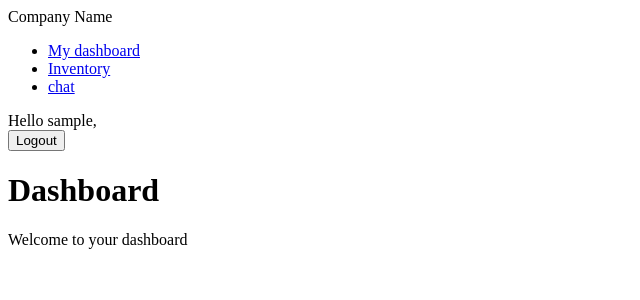
After one commit to arsham909/repair_shop, a Django app: page / in a window 1280 px wide. The commit adds this page. Shown: the top 300 px of the page, without its empty margins (0-640 px from the left). Run offline with Django 5.2, Linux system fonts and the light colour scheme; the visitor is signed in with stand-in values (Sample User, id 1).

Commit message:
built and modify login , logout, change password , dashboard

```diff
--- /dev/null
+++ b/repair_shop/users/templates/base.html
@@ -0,0 +1,44 @@
+{% load static %}
+<!DOCTYPE html>
+<html lang="en">
+<head>
+    <meta charset="UTF-8">
+    <meta name="viewport" content="width=device-width, initial-scale=1.0">
+    <title>{% block title %} {% endblock %}</title>
+</head>
+<body>
+
+    <div id="header">
+        <span class="logo">Company Name</span>
+        {% if request.user.is_authenticated %}
+            <ul class="menu">
+                <li {% if section == "dashboard" %} class="selected" {% endif %}>
+                    <a href="{% url 'dashboard' %}"> My dashboard </a>
+                </li>
+                <li {% if section == "inventory" %} class="selected" {% endif %}>
+                    <a href="#"> Inventory </a>
+                </li>
+                <li {% if section == "chat" %} class="selected" {% endif %}>
+                    <a href="#"> chat </a>
+                </li>
+            </ul>
+        {% endif %}
+    </div>
+    <span class="user">
+        {% if request.user.is_authenticated %}
+            Hello {{ request.user.firstname| default:request.user.username}},
+            <form action="{% url 'logout' %}" method="post">
+                <button type="submit"> Logout </button>
+                {% csrf_token %}
+            </form>
+        {% else %}
+            <a href="{% url 'login' %}">log-in</a>
+        {% endif %}
+    </span>
+
+    <div id="body">
+    {% block body %}
+    {% endblock %}
+    </div>
+</body>
+</html>
--- a/repair_shop/users/templates/users/accounts/dashboard.html
+++ b/repair_shop/users/templates/users/accounts/dashboard.html
@@ -1,13 +1,8 @@
-{% extends 'users/base.html'%}
+{% extends 'base.html'%}
 
-{% block title  %}
-    <p>dashboard</p>
-{% endblock %}
+{% block title  %} Dashboard {% endblock %}
 
 {%  block body%}
-    <form  method="post">{% csrf_token %}
-        <p>welcome</p>
-        <h1>hello</h1>
-        <button type="submit">logout</button>
-    </form>
+    <h1>Dashboard</h1>
+    <p>Welcome to your dashboard </p>
 {% endblock%}
--- a/repair_shop/users/templates/users/accounts/login.html
+++ b/repair_shop/users/templates/users/accounts/login.html
@@ -1,4 +1,4 @@
-{% extends "users/base.html" %}
+{% extends "base.html" %}
 
 {% block title %}Jobs {% endblock%}
 
--- a/repair_shop/users/urls.py
+++ b/repair_shop/users/urls.py
@@ -1,9 +1,15 @@
+from django.contrib.auth import views as auth_views
 from django.urls import path
 from . import views
 
 app_nameapp_name = 'users'
 
 urlpatterns  = [
-    path('login/', views.login_view, name='login'),
-    path('dashboard/' , views.logout_view, name='logout')
+    # path('login/', views.login_view, name='login'),
+    # path('dashboard/' , views.logout_view, name='logout'),
+    path('login/', auth_views.LoginView.as_view(), name='login'),
+    path('logout/', auth_views.LogoutView.as_view(), name='logout'),
+    path('password-change/' ,auth_views.PasswordChangeView.as_view(), name='changepassword'),
+    path('password-change/done/', auth_views.PasswordChangeDoneView.as_view(), name='password_change_done'),
+    path('', views.dashboard , name='dashboard'),
 ]
--- a/repair_shop/users/views.py
+++ b/repair_shop/users/views.py
@@ -1,5 +1,6 @@
 from django.shortcuts import render, redirect
 from django.contrib.auth import authenticate, login, logout
+from django.contrib.auth.decorators import login_required
 from django.http import HttpResponse
 from .forms import LoginForm
 
@@ -33,3 +34,8 @@ def logout_view(request):
     if request.method == 'POST':
         logout(request)
         return render(request, 'users/accounts/login.html')
+
+
+@login_required
+def dashboard(request):
+    return render(request, 'users/accounts/dashboard.html', {'section': 'dashboard'})
```
Also changed, not shown: repair_shop/repair_shop/settings.py (+6 -2 lines), repair_shop/users/templates/registration/logged_out.html (added, +13 -0 lines), repair_shop/users/templates/registration/login.html (added, +19 -0 lines), repair_shop/users/templates/registration/password_change_done.html (added, +7 -0 lines), repair_shop/users/templates/registration/password_change_form.html (added, +12 -0 lines), repair_shop/users/templates/users/base.html (deleted, +0 -14 lines).
